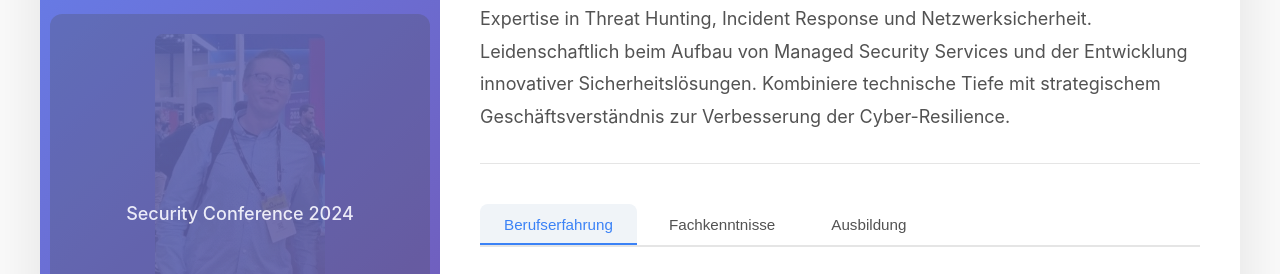
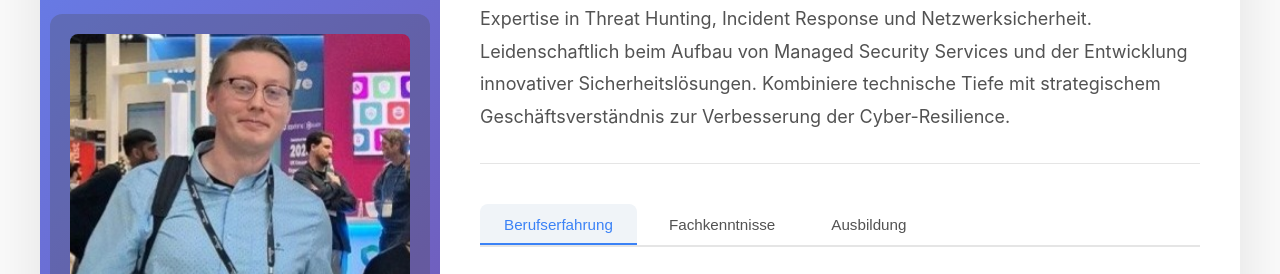
Before and after one commit to senseist0ven/senseist0ven.github.io, a plain HTML site: page index.html in a window 1280 px wide. Shown: the part 129-403 px from the top of the page. Drawn offline with Linux system fonts and the light colour scheme.

Commit message:
Update index.html

```diff
--- a/index.html
+++ b/index.html
@@ -512,13 +512,13 @@
             <!-- Image Slideshow -->
             <div class="slideshow-container">
                 <div class="slide active">
-                    <img src="blackhat-eu-2024_small.png" alt="Steven" style="width: 50% !important; height: 100% !important; object-fit: cover; border-radius: 8px;">
+                    <img src="blackhat-eu-2024_small.png" alt="Steven" style="width: 100% !important; height: 100% !important; object-fit: cover; border-radius: 8px;">
                 </div>
-                <div class="slide">
+             <!--   <div class="slide">
                     <img src="../images/blackhat-eu-2024.jpg" alt="Steven" style="width: 50% !important; height: 100% !important; object-fit: cover; border-radius: 8px;">
                 </div>
                 <div class="slide">Security Conference 2024</div>
-                <div class="slide">Steven & Milow</div>
+                <div class="slide">Steven & Milow</div> -->
             </div>
             <div class="slide-dots">
                 <span class="dot active" onclick="currentSlide(1)"></span>
```
